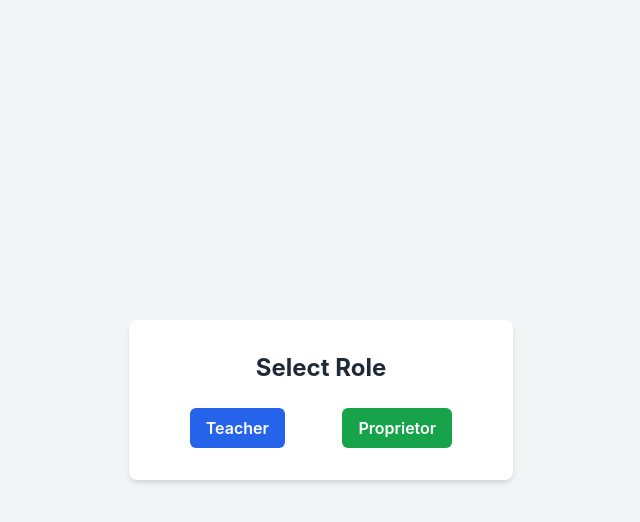
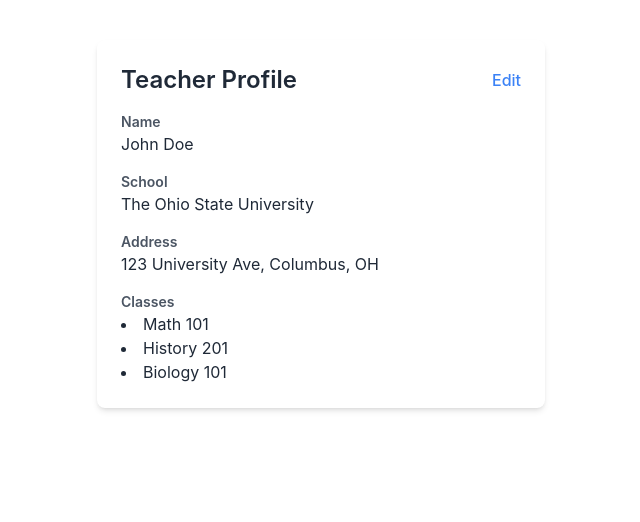
Before and after one commit to cfgcolumbus24/Team-4, a React (Create React App) app in the folder project/: page / in a window 1280 px wide. Shown: the top 522 px of the page, without its empty margins (319-959 px from the left). Built offline with nearby package versions, Linux system fonts and the light colour scheme.

Commit message:
Basic Teacher Profile

```diff
--- a/project/src/App.js
+++ b/project/src/App.js
@@ -2,13 +2,16 @@ import React from 'react';
 import { BrowserRouter as Router, Routes, Route } from 'react-router-dom';
 import RoleSelection from './Signup';
 import LoginPage from './Login';
+import TeacherProfile from './teacher-profile'; // Assuming this is the user profile component
 
 function App() {
   return (
     <Router>
       <Routes>
-      <Route path="/" element={<LoginPage />} />
-        <Route path="/signup" element={<RoleSelection />} />
+
+        {/* Route for the User Profile page */}
+        <Route path="/" element={<TeacherProfile />} />
+
       </Routes>
     </Router>
   );
--- /dev/null
+++ b/project/src/teacher-profile.js
@@ -0,0 +1,103 @@
+import React, { useState } from 'react';
+import './App.css'; // Assuming Tailwind is imported in App.css or index.css
+
+function UserProfile() {
+  const [isEditing, setIsEditing] = useState(false);
+  const [userProfile, setUserProfile] = useState({
+    name: "John Doe",
+    school: "The Ohio State University",
+    address: "123 University Ave, Columbus, OH",
+    classes: ["Math 101", "History 201", "Biology 101"]
+  });
+
+  const handleChange = (e) => {
+    const { name, value } = e.target;
+    setUserProfile((prevProfile) => ({ ...prevProfile, [name]: value }));
+  };
+
+  const toggleEditing = () => setIsEditing((prev) => !prev);
+
+  return (
+    <div className="bg-white shadow-md rounded-lg p-6 max-w-md w-full mx-auto mt-10">
+      <div className="flex justify-between items-center">
+        <h1 className="text-2xl font-semibold text-gray-800">Teacher Profile</h1>
+        <button
+          onClick={toggleEditing}
+          className="text-blue-500 hover:text-blue-700 font-medium"
+        >
+          {isEditing ? 'Save' : 'Edit'}
+        </button>
+      </div>
+
+      <div className="space-y-4 mt-4">
+        <div>
+          <h2 className="text-sm font-semibold text-gray-600">Name</h2>
+          {isEditing ? (
+            <input
+              type="text"
+              name="name"
+              value={userProfile.name}
+              onChange={handleChange}
+              className="w-full px-3 py-2 mt-1 border rounded-md focus:outline-none focus:ring-2 focus:ring-blue-500"
+            />
+          ) : (
+            <p className="text-gray-800">{userProfile.name}</p>
+          )}
+        </div>
+
+        <div>
+          <h2 className="text-sm font-semibold text-gray-600">School</h2>
+          {isEditing ? (
+            <input
+              type="text"
+              name="school"
+              value={userProfile.school}
+              onChange={handleChange}
+              className="w-full px-3 py-2 mt-1 border rounded-md focus:outline-none focus:ring-2 focus:ring-blue-500"
+            />
+          ) : (
+            <p className="text-gray-800">{userProfile.school}</p>
+          )}
+        </div>
+
+        <div>
+          <h2 className="text-sm font-semibold text-gray-600">Address</h2>
+          {isEditing ? (
+            <input
+              type="text"
+              name="address"
+              value={userProfile.address}
+              onChange={handleChange}
+              className="w-full px-3 py-2 mt-1 border rounded-md focus:outline-none focus:ring-2 focus:ring-blue-500"
+            />
+          ) : (
+            <p className="text-gray-800">{userProfile.address}</p>
+          )}
+        </div>
+
+        <div>
+          <h2 className="text-sm font-semibold text-gray-600">Classes</h2>
+          {isEditing ? (
+            <input
+              type="text"
+              name="classes"
+              value={userProfile.classes.join(", ")}
+              onChange={(e) =>
+                setUserProfile((prev) => ({ ...prev, classes: e.target.value.split(", ") }))
+              }
+              className="w-full px-3 py-2 mt-1 border rounded-md focus:outline-none focus:ring-2 focus:ring-blue-500"
+            />
+          ) : (
+            <ul className="list-disc list-inside text-gray-800">
+              {userProfile.classes.map((className, index) => (
+                <li key={index}>{className}</li>
+              ))}
+            </ul>
+          )}
+        </div>
+      </div>
+    </div>
+  );
+}
+
+export default UserProfile;
```
